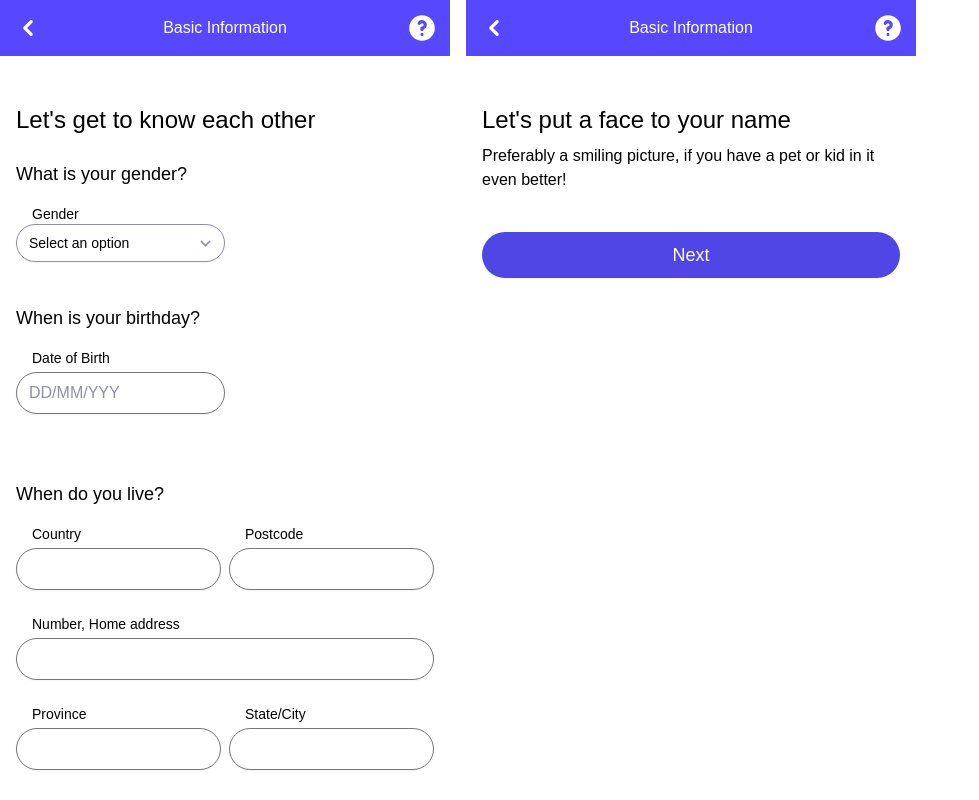
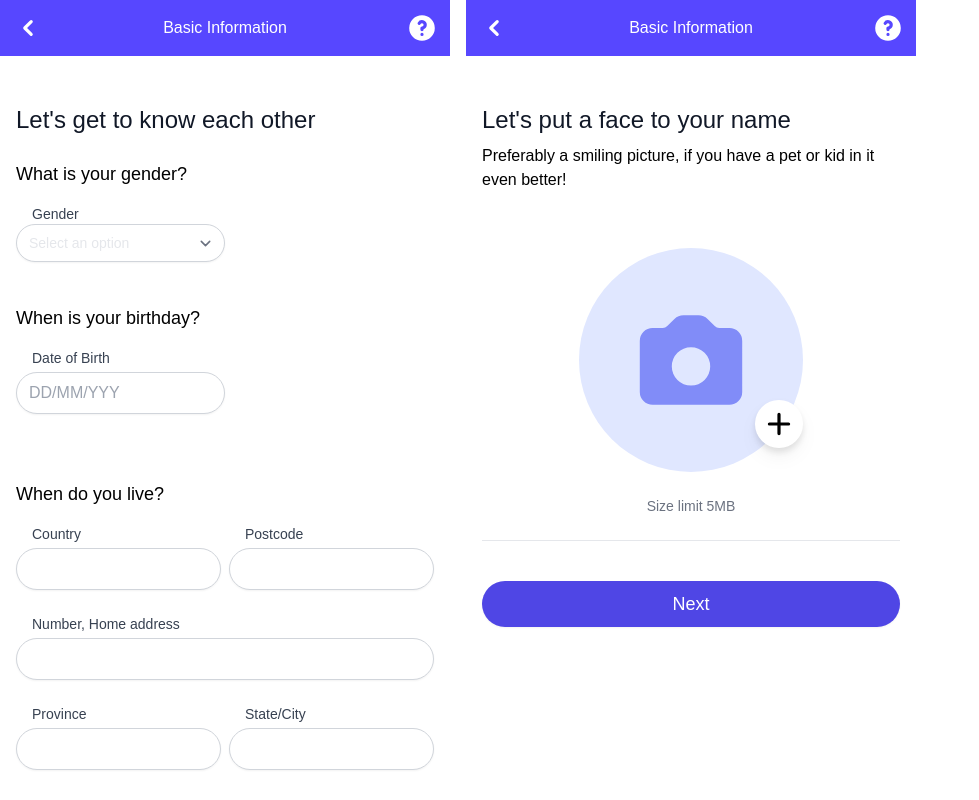
Before and after one commit to andres-codigo/nanny-nina, a Vue app: page /host-nanny in a window 1280 px wide. Shown: the top 800 px of the page, without its empty margins (0-979 px from the left). Built offline with nearby package versions, Linux system fonts and the light colour scheme.

Commit message:
[vue] MediaUploadPhoto page updated/gray tailwind config defaults hidden for time being/class removed on container which is not required/indetation fix

```diff
--- a/src/pages/host/nanny/HostNannyContainer.vue
+++ b/src/pages/host/nanny/HostNannyContainer.vue
@@ -4,7 +4,7 @@ import MediaUploadPhoto02 from './pages/MediaUploadPhoto02.vue'
 </script>
 
 <template>
-	<div class="flex flex-wrap grow gap-y-6 sm:gap-x-4 w-full h-full bg-gray-200">
+	<div class="flex flex-wrap grow gap-y-6 sm:gap-x-4 w-full h-full">
 		<BioForm01 class="min-w-360-for-dev-not-prod max-w-450-for-dev-not-prod" />
 		<MediaUploadPhoto02 class="min-w-360-for-dev-not-prod max-w-450-for-dev-not-prod" />
 	</div>
--- a/src/pages/host/nanny/pages/MediaUploadPhoto02.vue
+++ b/src/pages/host/nanny/pages/MediaUploadPhoto02.vue
@@ -12,6 +12,20 @@ import ButtonPrimary from '../../../../components/buttons/ButtonPrimary.vue'
 					<h2 class="mt-6 mb-2 text-left text-2xl font-normal text-gray-900">Let's put a face to your name</h2>
 					<h3	h3 class="font-light">Preferably a smiling picture, if you have a pet or kid in it even better!</h3>
 
+					<div class="mt-14">
+						<div class="flex items-center justify-center mb-6">
+							<span class="flex items-center justify-center relative h-56 w-56 rounded-full bg-indigo-100">
+								<CameraIcon class="w-32 h-32 text-indigo-400" aria-hidden="true" />
+								<span class="flex items-center justify-center absolute bottom-6 right-0 h-12 w-12 rounded-full drop-shadow-lg bg-white">
+									<PlusIcon class="w-8 h-8" aria-hidden="true" />
+								</span>
+							</span>
+						</div>
+						<p class="text-sm font-light text-center text-gray-500">Size limit 5MB</p>
+					</div>
+
+					<hr class="bg-gray-500 my-6" />
+
 					<div class="mt-10">
 						<div class="my-6">
 							<ButtonPrimary text="Next" />
@@ -22,3 +36,14 @@ import ButtonPrimary from '../../../../components/buttons/ButtonPrimary.vue'
 		</main>
 	</div>
 </template>
+
+<script>
+import { CameraIcon,PlusIcon } from '@heroicons/vue/solid'
+
+export default {
+	components: {
+		CameraIcon,
+		PlusIcon
+	}
+}
+</script>
--- a/src/pages/registration-and-onboarding/Login.vue
+++ b/src/pages/registration-and-onboarding/Login.vue
@@ -40,7 +40,7 @@ import Google from '../../assets/svg/other/google.vue'
 				<div class="mt-14">
 					<div class="relative">
 						<div class="absolute inset-0 flex items-center">
-						<div class="w-full border-t border-gray-300" />
+							<div class="w-full border-t border-gray-300" />
 						</div>
 						<div class="relative flex justify-center text-sm">
 							<span class="px-2 bg-white text-gray-500"> OR </span>
--- a/tailwind.config.js
+++ b/tailwind.config.js
@@ -64,18 +64,18 @@ module.exports = {
 					800: '',
 					900: ''
 				},
-				gray: {
-					DEFAULT: '#8F90A6',
-					100: '',
-					200: '',
-					300: '',
-					400: '',
-					500: '#8F90A6',
-					600: '',
-					700: '',
-					800: '',
-					900: ''
-				},
+				// gray: {
+				// 	DEFAULT: '#8F90A6',
+				// 	100: '',
+				// 	200: '',
+				// 	300: '',
+				// 	400: '',
+				// 	500: '#8F90A6',
+				// 	600: '',
+				// 	700: '',
+				// 	800: '',
+				// 	900: ''
+				// },
 				white: {
 					DEFAULT: '#FFFFFF',
 					100: '',
```
